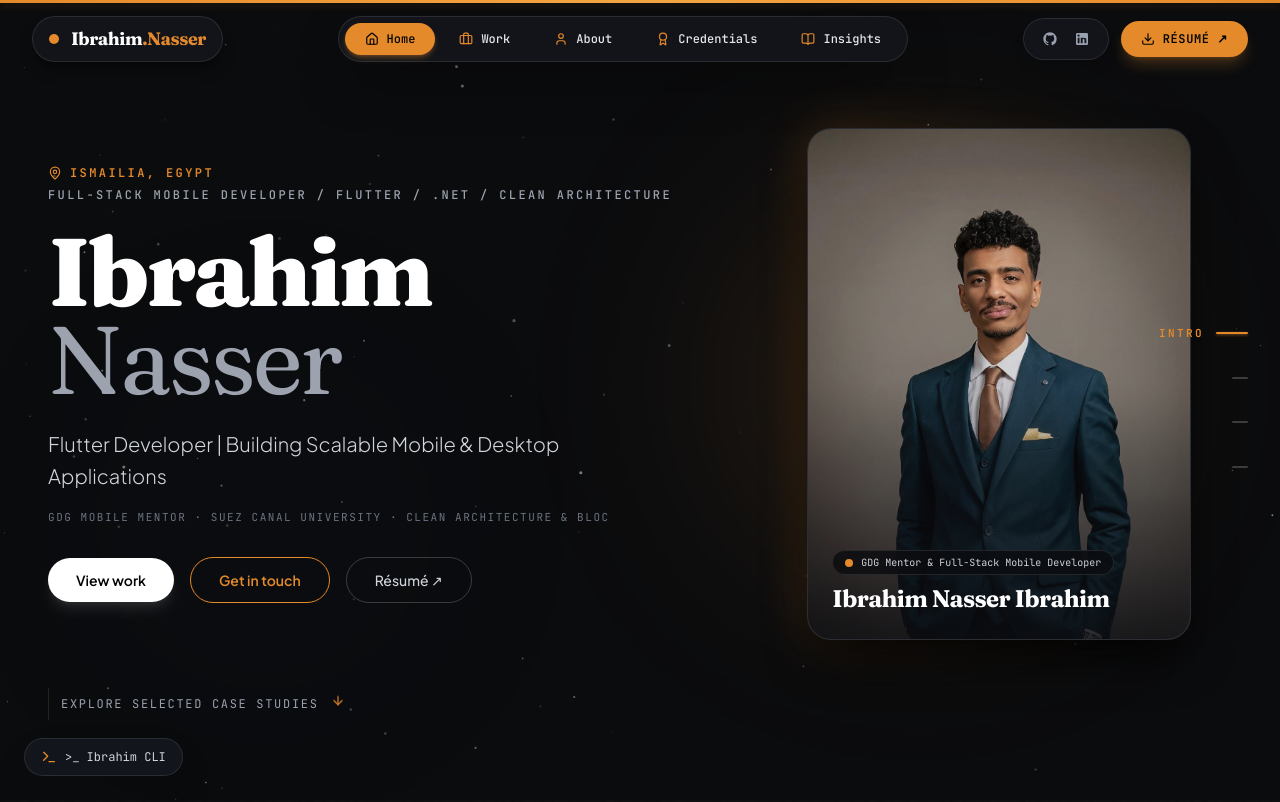
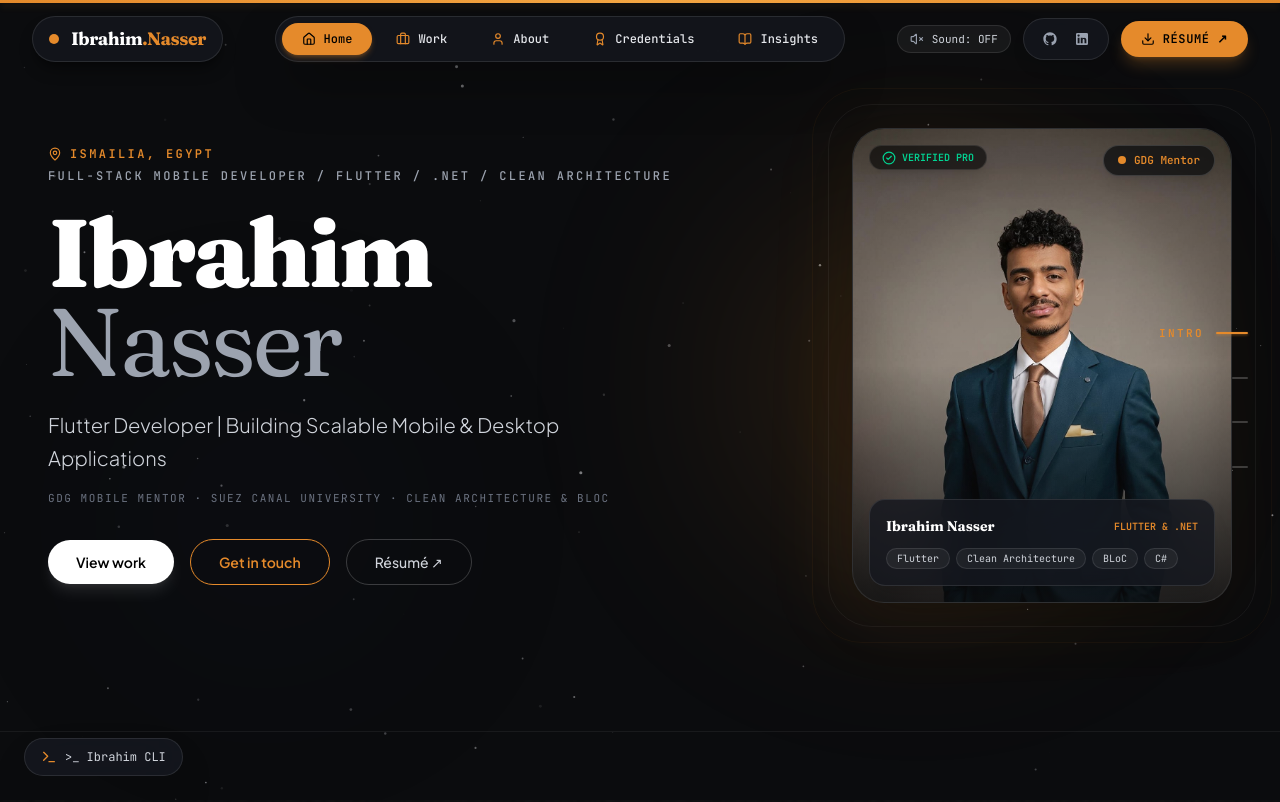
Before and after one commit to Ibrahim-Nasser0/portfolio, a Next.js app: page / in a window 1280 px wide. Shown: the top 802 px of the page. Built offline with nearby package versions, Linux system fonts and the light colour scheme.

Commit message:
feat: implement core navigation and reusable interactive UI components with motion effects

```diff
--- a/package.json
+++ b/package.json
@@ -17,6 +17,7 @@
     "next": "16.2.12",
     "react": "19.2.4",
     "react-dom": "19.2.4",
+    "swiper": "^14.0.7",
     "tailwind-merge": "^3.6.0"
   },
   "devDependencies": {
--- a/src/components/Navbar.tsx
+++ b/src/components/Navbar.tsx
@@ -8,6 +8,8 @@ import { personalInfo } from "@/data/portfolioData";
 import { Download, Menu, X, Home, User, Briefcase, Award, BookOpen } from "lucide-react";
 import { Github, Linkedin } from "@/components/icons/SocialIcons";
 import { ScrollProgress } from "@/components/ui/ScrollProgress";
+import { SoundToggle } from "@/components/ui/SoundToggle";
+import { MagneticButton } from "@/components/ui/MagneticButton";
 
 export const Navbar = () => {
   const pathname = usePathname();
@@ -81,6 +83,8 @@ export const Navbar = () => {
 
           {/* Right CTA Actions */}
           <div className="hidden md:flex items-center gap-3">
+            <SoundToggle />
+
             <div className="flex items-center gap-1 px-3 py-1.5 rounded-full bg-[#15171E]/80 backdrop-blur-xl border border-white/10 shadow-lg">
               <a
                 href={personalInfo.githubUrl}
@@ -102,19 +106,17 @@ export const Navbar = () => {
               </a>
             </div>
 
-            <a
-              href={personalInfo.cvUrl}
-              target="_blank"
-              rel="noopener noreferrer"
-              className="flex items-center gap-2 px-5 py-2.5 text-xs font-mono font-bold uppercase tracking-wider text-black bg-[#E58A2B] hover:bg-[#F5A642] rounded-full transition-all transform hover:-translate-y-0.5 shadow-lg shadow-[#E58A2B]/25 focus-visible:outline-none focus-visible:ring-2 focus-visible:ring-white"
-            >
-              <Download className="w-3.5 h-3.5" />
-              <span>Résumé ↗</span>
-            </a>
+            <MagneticButton href={personalInfo.cvUrl} target="_blank" rel="noopener noreferrer">
+              <span className="flex items-center gap-2 px-5 py-2.5 text-xs font-mono font-bold uppercase tracking-wider text-black bg-[#E58A2B] hover:bg-[#F5A642] rounded-full transition-all shadow-lg shadow-[#E58A2B]/25">
+                <Download className="w-3.5 h-3.5" />
+                <span>Résumé ↗</span>
+              </span>
+            </MagneticButton>
           </div>
 
           {/* Mobile Menu Toggle */}
-          <div className="md:hidden flex items-center">
+          <div className="md:hidden flex items-center gap-2">
+            <SoundToggle />
             <button
               onClick={() => setMobileMenuOpen(!mobileMenuOpen)}
               className="p-2.5 min-h-[48px] min-w-[48px] flex items-center justify-center rounded-full bg-[#15171E]/90 border border-white/10 text-gray-300 hover:text-white backdrop-blur-md shadow-lg focus-visible:outline-none focus-visible:ring-2 focus-visible:ring-[#E58A2B]"
--- a/src/components/sections/HeroSection.tsx
+++ b/src/components/sections/HeroSection.tsx
@@ -3,8 +3,10 @@
 import React from "react";
 import { motion } from "framer-motion";
 import { personalInfo } from "@/data/portfolioData";
-import { ArrowDown, MapPin, Sparkles } from "lucide-react";
+import { MapPin, Sparkles, Code, CheckCircle2 } from "lucide-react";
 import Image from "next/image";
+import { MagneticButton } from "@/components/ui/MagneticButton";
+import { TiltCard } from "@/components/ui/TiltCard";
 
 export const HeroSection = () => {
   return (
@@ -61,96 +63,105 @@ export const HeroSection = () => {
             GDG Mobile Mentor · Suez Canal University · Clean Architecture & BLoC
           </motion.p>
 
-          {/* CTAs */}
+          {/* Magnetic CTAs */}
           <motion.div
             initial={{ opacity: 0, y: 20 }}
             animate={{ opacity: 1, y: 0 }}
             transition={{ duration: 0.5, delay: 0.4 }}
             className="mt-8 flex flex-wrap items-center gap-4"
           >
-            <a
-              href="/work"
-              className="rounded-full bg-white px-7 py-3 text-sm font-semibold text-black transition-transform hover:-translate-y-0.5 shadow-lg shadow-white/10"
-            >
+            <MagneticButton href="/work">
+              <span className="rounded-full bg-white px-7 py-3 text-sm font-semibold text-black transition-transform shadow-lg shadow-white/10 block">
                 View work
-            </a>
+              </span>
+            </MagneticButton>
 
-            <a
-              href="#contact"
-              className="rounded-full border border-[#E58A2B] px-7 py-3 text-sm font-semibold text-[#E58A2B] hover:bg-[#E58A2B] hover:text-black transition-all"
-            >
+            <MagneticButton href="#contact">
+              <span className="rounded-full border border-[#E58A2B] px-7 py-3 text-sm font-semibold text-[#E58A2B] hover:bg-[#E58A2B] hover:text-black transition-all block">
                 Get in touch
-            </a>
+              </span>
+            </MagneticButton>
 
-            <a
-              href={personalInfo.cvUrl}
-              target="_blank"
-              rel="noopener noreferrer"
-              className="rounded-full border border-white/20 px-7 py-3 text-sm font-medium text-gray-300 hover:border-[#E58A2B] hover:text-[#E58A2B] transition-colors"
-            >
+            <MagneticButton href={personalInfo.cvUrl} target="_blank" rel="noopener noreferrer">
+              <span className="rounded-full border border-white/20 px-7 py-3 text-sm font-medium text-gray-300 hover:border-[#E58A2B] hover:text-[#E58A2B] transition-colors block">
                 Résumé ↗
-            </a>
+              </span>
+            </MagneticButton>
           </motion.div>
         </div>
 
-        {/* Right Column: Luxury High-End Profile Photo Frame (5 cols) */}
+        {/* Right Column: High-End Architectural Floating Glass Portrait Frame (5 cols) */}
         <motion.div
           initial={{ opacity: 0, scale: 0.95 }}
           animate={{ opacity: 1, scale: 1 }}
           transition={{ duration: 0.7, delay: 0.2 }}
-          className="lg:col-span-5 relative flex items-center justify-center"
+          className="lg:col-span-5 flex justify-center lg:justify-end"
         >
-          <div className="relative w-full max-w-sm group">
-            {/* Ambient Radial Golden Glow Behind Frame */}
-            <div className="absolute -inset-1 rounded-[32px] bg-gradient-to-r from-[#E58A2B]/30 via-[#F5A642]/10 to-transparent blur-xl opacity-70 group-hover:opacity-100 transition-opacity duration-700" />
+          <div className="relative group w-full max-w-[340px] sm:max-w-[380px]">
+            {/* High-Tech Background Orbit Line */}
+            <div className="absolute -inset-6 rounded-[44px] border border-white/5 pointer-events-none" />
+            <div className="absolute -inset-10 rounded-[50px] border border-[#E58A2B]/10 pointer-events-none animate-pulse" />
 
-            {/* Main Photo Card Frame */}
-            <div className="relative aspect-[3/4] w-full rounded-3xl overflow-hidden border border-white/10 group-hover:border-[#E58A2B]/60 bg-[#15171E] shadow-2xl shadow-black/90 transition-all duration-700">
+            {/* Ambient Gold Halo Glow */}
+            <div className="absolute -inset-2 rounded-[36px] bg-gradient-to-tr from-[#E58A2B]/30 via-amber-500/10 to-transparent blur-2xl opacity-50 group-hover:opacity-100 transition-opacity duration-700" />
+
+            {/* 3D Tilt Card Frame */}
+            <TiltCard className="w-full">
+              <div className="relative aspect-[4/5] w-full rounded-[32px] overflow-hidden border border-white/15 group-hover:border-[#E58A2B]/80 transition-all duration-500 shadow-2xl bg-[#0B0C0E]">
+                {/* High-Res Portrait Image */}
                 <Image
-                src="/assets/images/me1.jpeg"
+                  src={personalInfo.profileImage}
                   alt={personalInfo.name}
                   fill
                   className="object-cover object-top group-hover:scale-105 transition-transform duration-700 ease-out"
                   priority
-                unoptimized
                 />
-              <div className="absolute inset-0 bg-gradient-to-t from-[#0B0C10] via-[#0B0C10]/20 to-transparent opacity-85" />
 
-              {/* Bottom Floating Info Badge */}
-              <div className="absolute bottom-6 left-6 right-6 space-y-2">
-                <div className="inline-flex items-center gap-2 px-3 py-1 rounded-full bg-[#0B0C10]/80 border border-white/10 backdrop-blur-md text-[10px] font-mono text-gray-300">
+                {/* Vignette Gradients */}
+                <div className="absolute inset-0 bg-gradient-to-t from-[#0B0C0E] via-transparent to-black/20 opacity-80" />
+
+                {/* Top-Right Floating Status Pill */}
+                <div className="absolute top-4 right-4 z-20 px-3.5 py-1.5 rounded-full bg-[#0B0C0E]/75 border border-white/15 backdrop-blur-md text-[#E58A2B] font-mono text-[11px] font-bold flex items-center gap-2 shadow-lg">
                   <span className="relative flex h-2 w-2">
                     <span className="animate-ping absolute inline-flex h-full w-full rounded-full bg-[#E58A2B] opacity-75" />
                     <span className="relative inline-flex rounded-full h-2 w-2 bg-[#E58A2B]" />
                   </span>
-                  <span>GDG Mentor & Full-Stack Mobile Developer</span>
+                  <span>GDG Mentor</span>
                 </div>
 
-                <h3 className="font-display text-2xl font-bold text-white tracking-tight">
-                  {personalInfo.name}
-                </h3>
+                {/* Top-Left Verification Badge */}
+                <div className="absolute top-4 left-4 z-20 px-3 py-1 rounded-full bg-black/60 border border-white/10 backdrop-blur-md text-emerald-400 font-mono text-[10px] font-bold flex items-center gap-1.5 shadow-lg">
+                  <CheckCircle2 className="w-3.5 h-3.5" />
+                  <span>VERIFIED PRO</span>
+                </div>
+
+                {/* Bottom Glass Pill Overlay (Tech Highlights) */}
+                <div className="absolute bottom-4 left-4 right-4 z-20 p-4 rounded-2xl bg-[#15171E]/80 backdrop-blur-xl border border-white/10 space-y-2 shadow-xl">
+                  <div className="flex items-center justify-between">
+                    <span className="font-display text-sm font-bold text-white">
+                      Ibrahim Nasser
+                    </span>
+                    <span className="font-mono text-[10px] text-[#E58A2B] font-bold">
+                      FLUTTER & .NET
+                    </span>
+                  </div>
+
+                  <div className="flex flex-wrap gap-1.5 pt-1">
+                    {["Flutter", "Clean Architecture", "BLoC", "C#"].map((tag) => (
+                      <span
+                        key={tag}
+                        className="px-2.5 py-0.5 rounded-full bg-white/5 border border-white/10 font-mono text-[10px] text-gray-300"
+                      >
+                        {tag}
+                      </span>
+                    ))}
                   </div>
                 </div>
               </div>
+            </TiltCard>
+          </div>
         </motion.div>
       </div>
-
-      {/* Case Studies scroll prompt */}
-      <motion.div
-        initial={{ opacity: 0 }}
-        animate={{ opacity: 1 }}
-        transition={{ duration: 0.5, delay: 0.6 }}
-        className="mt-12"
-      >
-        <a
-          href="/work"
-          className="inline-flex items-center gap-3 text-xs font-mono uppercase tracking-[0.14em] text-gray-400 hover:text-[#E58A2B] transition-colors"
-        >
-          <span className="h-8 w-px bg-white/20 animate-pulse" />
-          <span>Explore selected case studies</span>
-          <ArrowDown className="w-3.5 h-3.5 animate-bounce text-[#E58A2B]" />
-        </a>
-      </motion.div>
     </section>
   );
 };
--- /dev/null
+++ b/src/components/ui/KineticText.tsx
@@ -0,0 +1,58 @@
+"use client";
+
+import React from "react";
+import { motion, Variants } from "framer-motion";
+
+interface KineticTextProps {
+  text: string;
+  className?: string;
+  delay?: number;
+}
+
+export const KineticText: React.FC<KineticTextProps> = ({
+  text,
+  className = "",
+  delay = 0,
+}) => {
+  const words = text.split(" ");
+
+  const containerVariants: Variants = {
+    hidden: { opacity: 0 },
+    visible: {
+      opacity: 1,
+      transition: {
+        staggerChildren: 0.05,
+        delayChildren: delay,
+      },
+    },
+  };
+
+  const wordVariants: Variants = {
+    hidden: { opacity: 0, y: 20, rotateX: 30 },
+    visible: {
+      opacity: 1,
+      y: 0,
+      rotateX: 0,
+      transition: {
+        duration: 0.5,
+        ease: "easeOut",
+      },
+    },
+  };
+
+  return (
+    <motion.span
+      variants={containerVariants}
+      initial="hidden"
+      whileInView="visible"
+      viewport={{ once: true }}
+      className={`inline-flex flex-wrap gap-x-[0.25em] ${className}`}
+    >
+      {words.map((word, idx) => (
+        <motion.span key={idx + word} variants={wordVariants} className="inline-block">
+          {word}
+        </motion.span>
+      ))}
+    </motion.span>
+  );
+};
--- /dev/null
+++ b/src/components/ui/MagneticButton.tsx
@@ -0,0 +1,70 @@
+"use client";
+
+import React, { useRef } from "react";
+import { motion, useSpring, useMotionValue } from "framer-motion";
+
+interface MagneticButtonProps {
+  children: React.ReactNode;
+  className?: string;
+  onClick?: () => void;
+  href?: string;
+  target?: string;
+  rel?: string;
+}
+
+export const MagneticButton: React.FC<MagneticButtonProps> = ({
+  children,
+  className = "",
+  onClick,
+  href,
+  target,
+  rel,
+}) => {
+  const ref = useRef<HTMLDivElement>(null);
+
+  const x = useMotionValue(0);
+  const y = useMotionValue(0);
+
+  const springConfig = { damping: 15, stiffness: 150, mass: 0.1 };
+  const springX = useSpring(x, springConfig);
+  const springY = useSpring(y, springConfig);
+
+  const handleMouseMove = (e: React.MouseEvent<HTMLDivElement>) => {
+    if (!ref.current) return;
+    const { left, top, width, height } = ref.current.getBoundingClientRect();
+    const centerX = left + width / 2;
+    const centerY = top + height / 2;
+    const distanceX = e.clientX - centerX;
+    const distanceY = e.clientY - centerY;
+
+    x.set(distanceX * 0.3);
+    y.set(distanceY * 0.3);
+  };
+
+  const handleMouseLeave = () => {
+    x.set(0);
+    y.set(0);
+  };
+
+  const content = (
+    <motion.div
+      ref={ref}
+      onMouseMove={handleMouseMove}
+      onMouseLeave={handleMouseLeave}
+      style={{ x: springX, y: springY }}
+      className={`inline-block ${className}`}
+    >
+      {children}
+    </motion.div>
+  );
+
+  if (href) {
+    return (
+      <a href={href} target={target} rel={rel} onClick={onClick}>
+        {content}
+      </a>
+    );
+  }
+
+  return <div onClick={onClick}>{content}</div>;
+};
--- /dev/null
+++ b/src/components/ui/SoundToggle.tsx
@@ -0,0 +1,59 @@
+"use client";
+
+import React, { useState, useEffect } from "react";
+import { Volume2, VolumeX } from "lucide-react";
+
+export const SoundToggle = () => {
+  const [soundEnabled, setSoundEnabled] = useState(false);
+
+  useEffect(() => {
+    const saved = localStorage.getItem("soundEnabled");
+    if (saved === "true") setSoundEnabled(true);
+  }, []);
+
+  const toggleSound = () => {
+    const nextState = !soundEnabled;
+    setSoundEnabled(nextState);
+    localStorage.setItem("soundEnabled", String(nextState));
+
+    if (nextState) {
+      // Play brief high-tech click sound using Web Audio API
+      try {
+        const audioCtx = new (window.AudioContext || (window as any).webkitAudioContext)();
+        const osc = audioCtx.createOscillator();
+        const gain = audioCtx.createGain();
+        osc.type = "sine";
+        osc.frequency.setValueAtTime(880, audioCtx.currentTime);
+        osc.frequency.exponentialRampToValueAtTime(440, audioCtx.currentTime + 0.08);
+        gain.gain.setValueAtTime(0.15, audioCtx.currentTime);
+        gain.gain.exponentialRampToValueAtTime(0.01, audioCtx.currentTime + 0.08);
+        osc.connect(gain);
+        gain.connect(audioCtx.destination);
+        osc.start();
+        osc.stop(audioCtx.currentTime + 0.08);
+      } catch (e) {
+        // AudioContext disabled or unsupported
+      }
+    }
+  };
+
+  return (
+    <button
+      onClick={toggleSound}
+      aria-label="Toggle Sound Effects"
+      className="inline-flex items-center gap-2 px-3 py-1.5 rounded-full bg-white/5 border border-white/10 hover:border-[#E58A2B]/50 text-xs font-mono text-gray-300 hover:text-white transition-colors"
+    >
+      {soundEnabled ? (
+        <>
+          <Volume2 className="w-3.5 h-3.5 text-[#E58A2B] animate-pulse" />
+          <span className="hidden sm:inline text-[11px]">Sound: ON</span>
+        </>
+      ) : (
+        <>
+          <VolumeX className="w-3.5 h-3.5 text-gray-400" />
+          <span className="hidden sm:inline text-[11px]">Sound: OFF</span>
+        </>
+      )}
+    </button>
+  );
+};
--- a/src/components/ui/TiltCard.tsx
+++ b/src/components/ui/TiltCard.tsx
@@ -1,77 +1,73 @@
 "use client";
 
 import React, { useRef, useState } from "react";
-import { motion } from "framer-motion";
+import { motion, useSpring, useMotionValue, useTransform } from "framer-motion";
 
-export const TiltCard = ({
-  children,
-  className = "",
-}: {
+interface TiltCardProps {
   children: React.ReactNode;
   className?: string;
-}) => {
-  const cardRef = useRef<HTMLDivElement | null>(null);
-  const [rotateX, setRotateX] = useState(0);
-  const [rotateY, setRotateY] = useState(0);
-  const [spotlightPos, setSpotlightPos] = useState({ x: 50, y: 50 });
-  const [isHovered, setIsHovered] = useState(false);
+}
+
+export const TiltCard: React.FC<TiltCardProps> = ({ children, className = "" }) => {
+  const cardRef = useRef<HTMLDivElement>(null);
+  const [mousePos, setMousePos] = useState({ x: 0, y: 0 });
+
+  const x = useMotionValue(0);
+  const y = useMotionValue(0);
+
+  const mouseXSpring = useSpring(x);
+  const mouseYSpring = useSpring(y);
+
+  const rotateX = useTransform(mouseYSpring, [-0.5, 0.5], ["10deg", "-10deg"]);
+  const rotateY = useTransform(mouseXSpring, [-0.5, 0.5], ["-10deg", "10deg"]);
 
   const handleMouseMove = (e: React.MouseEvent<HTMLDivElement>) => {
     if (!cardRef.current) return;
     const rect = cardRef.current.getBoundingClientRect();
-    const x = e.clientX - rect.left;
-    const y = e.clientY - rect.top;
 
-    const centerX = rect.width / 2;
-    const centerY = rect.height / 2;
+    const width = rect.width;
+    const height = rect.height;
 
-    // Calculate rotation (-8deg to 8deg max)
-    const rotX = ((y - centerY) / centerY) * -7;
-    const rotY = ((x - centerX) / centerX) * 7;
+    const mouseX = e.clientX - rect.left;
+    const mouseY = e.clientY - rect.top;
 
-    setRotateX(rotX);
-    setRotateY(rotY);
-    setSpotlightPos({
-      x: (x / rect.width) * 100,
-      y: (y / rect.height) * 100,
-    });
-  };
+    setMousePos({ x: mouseX, y: mouseY });
 
-  const handleMouseEnter = () => {
-    setIsHovered(true);
+    const xPct = mouseX / width - 0.5;
+    const yPct = mouseY / height - 0.5;
+
+    x.set(xPct);
+    y.set(yPct);
   };
 
   const handleMouseLeave = () => {
-    setIsHovered(false);
-    setRotateX(0);
-    setRotateY(0);
+    x.set(0);
+    y.set(0);
   };
 
   return (
     <motion.div
       ref={cardRef}
       onMouseMove={handleMouseMove}
-      onMouseEnter={handleMouseEnter}
       onMouseLeave={handleMouseLeave}
-      animate={{
-        rotateX: isHovered ? rotateX : 0,
-        rotateY: isHovered ? rotateY : 0,
-        scale: isHovered ? 1.015 : 1,
+      style={{
+        rotateY,
+        rotateX,
+        transformStyle: "preserve-3d",
       }}
-      transition={{ type: "spring", stiffness: 400, damping: 25 }}
-      style={{ transformStyle: "preserve-3d" }}
-      className={`relative perspective-1000 ${className}`}
+      className={`relative transition-transform duration-200 ease-out ${className}`}
     >
-      {/* Dynamic Cursor Spotlight Effect */}
-      {isHovered && (
-        <div
-          className="pointer-events-none absolute inset-0 z-20 rounded-2xl transition-opacity duration-300"
-          style={{
-            background: `radial-gradient(400px circle at ${spotlightPos.x}% ${spotlightPos.y}%, rgba(229, 138, 43, 0.12), transparent 80%)`,
-          }}
-        />
-      )}
-      {children}
+      {/* Dynamic Gold Radial Mouse Spotlight Overlay */}
+      <div
+        className="pointer-events-none absolute -inset-px rounded-3xl opacity-0 group-hover:opacity-100 transition-opacity duration-500 z-30"
+        style={{
+          background: `radial-gradient(400px circle at ${mousePos.x}px ${mousePos.y}px, rgba(229, 138, 43, 0.2), transparent 80%)`,
+        }}
+      />
+
+      <div style={{ transform: "translateZ(20px)", transformStyle: "preserve-3d" }}>
+        {children}
+      </div>
     </motion.div>
   );
 };
--- a/src/data/portfolioData.ts
+++ b/src/data/portfolioData.ts
@@ -52,6 +52,7 @@ export const personalInfo = {
   introName: "Ibrahim Nasser",
   name: "Ibrahim Nasser Ibrahim",
   title: "Full-Stack Mobile Developer – Flutter & .NET",
+  profileImage: "/assets/images/me1.jpeg",
   cvUrl: "/assets/cv/my_cv.pdf",
   email: "ibrahimnasser.mobile@gmail.com",
   phone: "+20 105 5810 234",
```
Also changed, not shown: src/app/globals.css (+20 -0 lines), src/components/sections/CertificatesSection.tsx (+157 -101 lines). Lines whose indentation alone changed are shown as unchanged.
